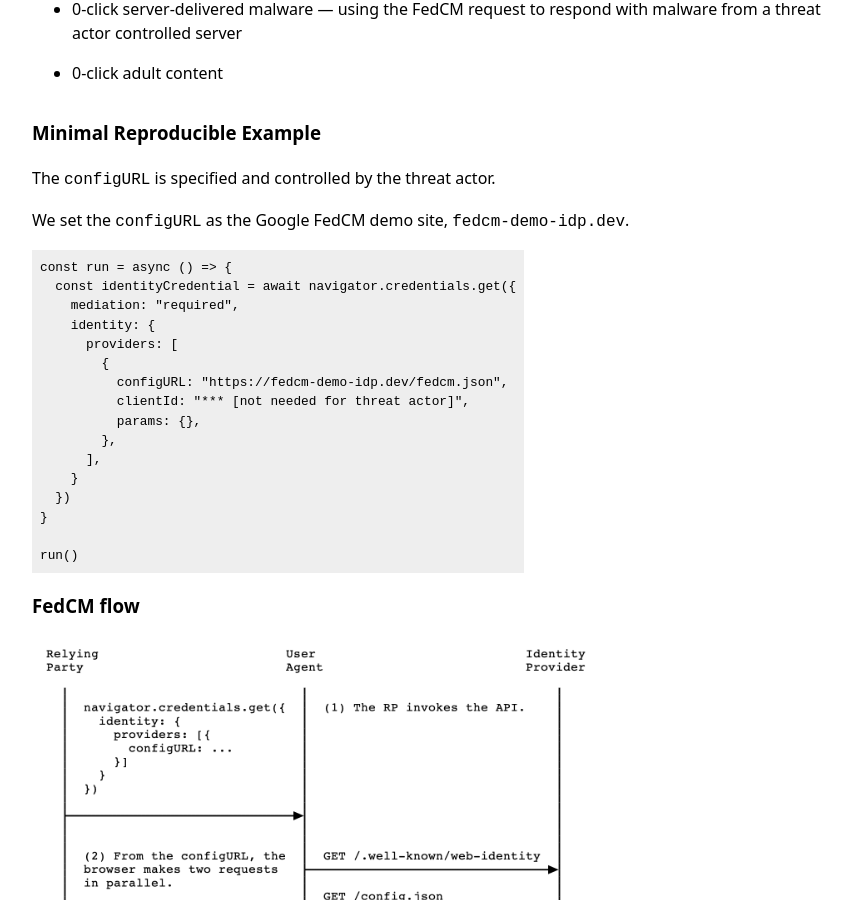
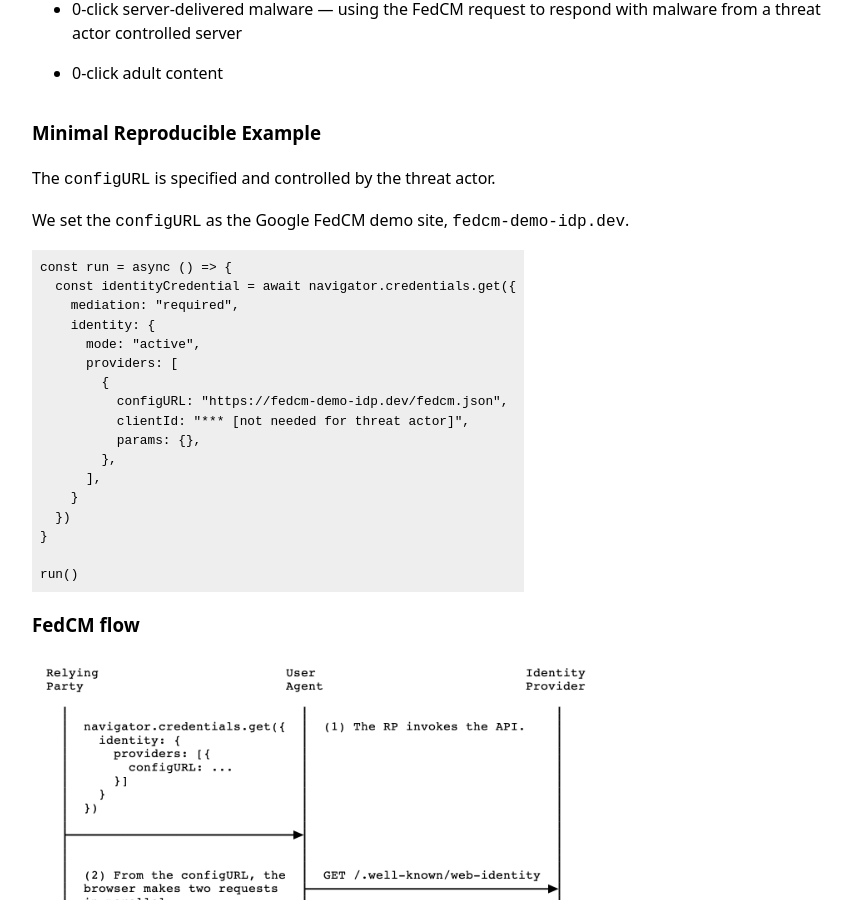
Before and after one commit to alexgreenland/alexgreenland.github.io, a Jekyll site: the page sandbox/fedcm-x-jul-2026.html, which Jekyll copies as it is, in a window 1280 px wide and 900 px high, scrolled down 1428 px. Shown: the whole window, without its empty margins (208-1060 px from the left). Built offline with Jekyll 4.4.1, drawn with Linux system fonts in a browser that asks for light colours; Markdown is read by kramdown in place of the engine named in the settings.

Commit message:
Update fedcm-x-jul-2026.html

```diff
--- a/sandbox/fedcm-x-jul-2026.html
+++ b/sandbox/fedcm-x-jul-2026.html
@@ -129,6 +129,7 @@
   const identityCredential = await navigator.credentials.get({
     mediation: "required",
     identity: {
+      mode: "active",
       providers: [
         {
           configURL: "https://fedcm-demo-idp.dev/fedcm.json",
@@ -187,11 +188,13 @@
 
   const run = async () => {
     const identityCredential = await navigator.credentials.get({
+      mediation: "required",
       identity: {
+        mode: "active",
         providers: [
           {
             configURL: "https://fedcm-demo-idp.dev/fedcm.json",
-            clientId: "******",
+            clientId: "***",
             params: {},
           },
         ],
```
